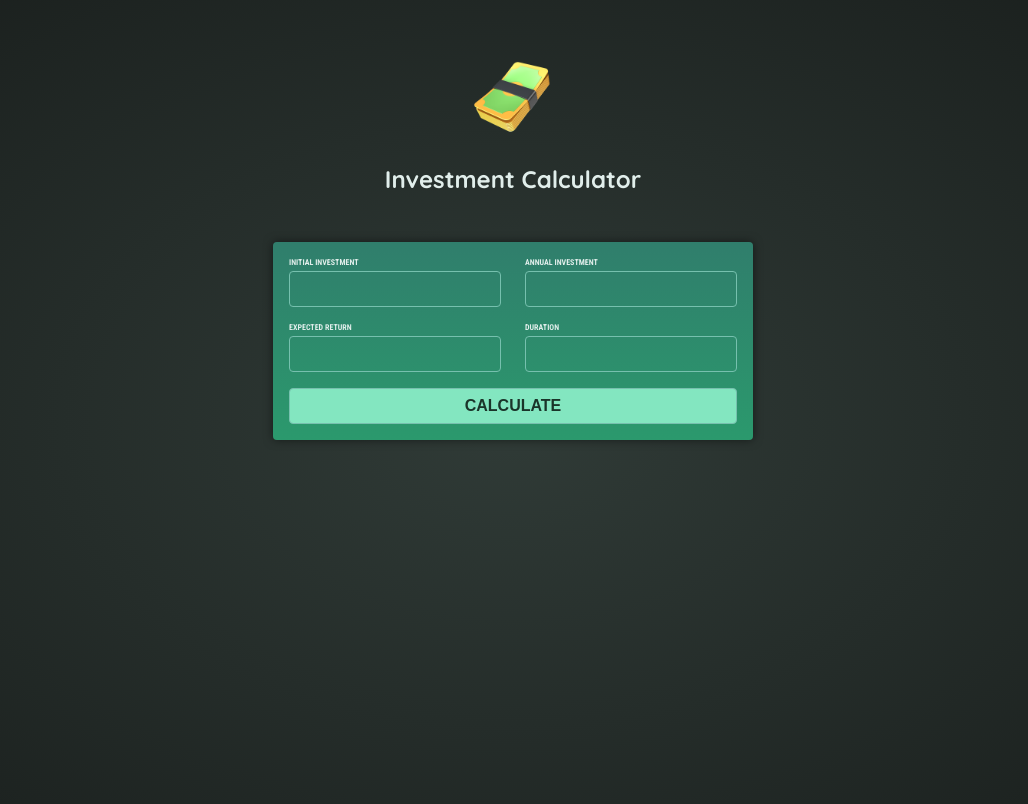
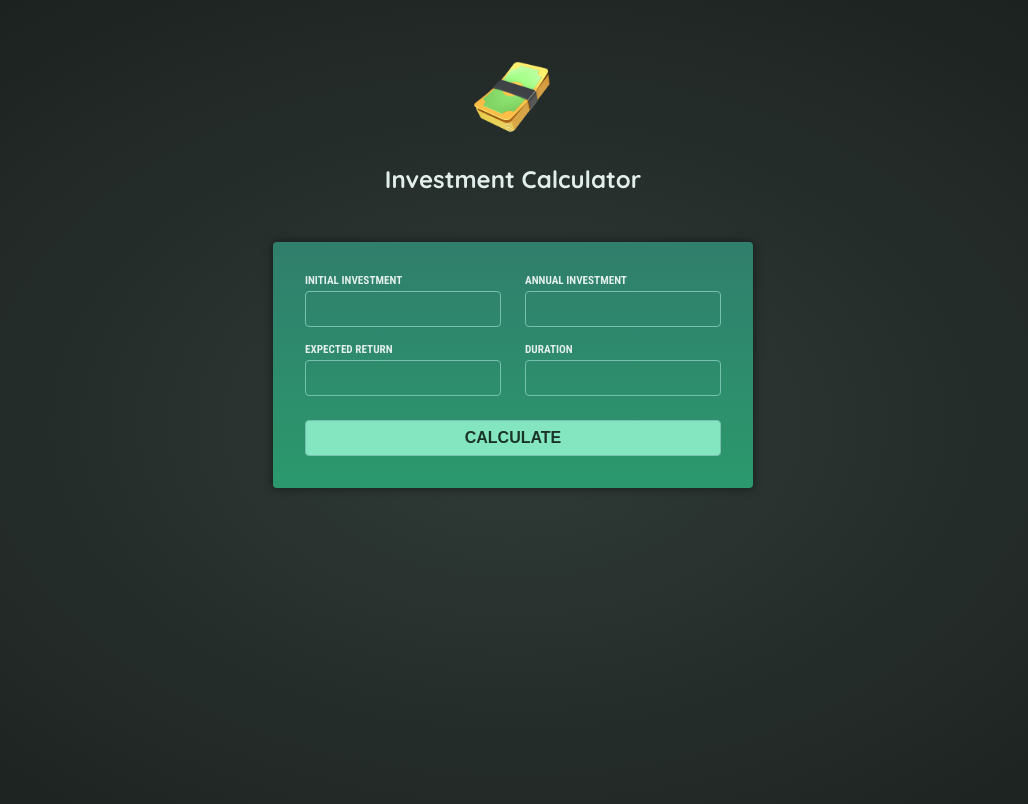
Before and after one commit to AndreiLungu64/angular-compound-interest-calculator, an Angular app: page / in a window 1280 px wide. Shown: the top 804 px of the page, without its empty margins (127-1155 px from the left). Built offline with nearby package versions, Linux system fonts and the light colour scheme.

Commit message:
fixed sizing of the user-input component

```diff
--- a/src/app/user-input/user-input.component.css
+++ b/src/app/user-input/user-input.component.css
@@ -1,5 +1,5 @@
 form {
-  padding: 1rem;
+  padding: 2rem;
   max-width: 30rem;
   margin: 2rem auto;
   border-radius: 4px;
@@ -18,7 +18,7 @@ label {
   display: block;
   margin-bottom: 0.25rem;
   font-family: "Roboto Condensed", sans-serif;
-  font-size: 0.5rem;
+  font-size: 0.7rem;
   font-weight: bold;
   text-transform: uppercase;
 }
@@ -44,6 +44,7 @@ button {
   font-weight: bold;
   text-transform: uppercase;
   cursor: pointer;
+  margin-top: 0.5rem;
 }
 
 button:hover {
```
Lines whose indentation alone changed are shown as unchanged.
